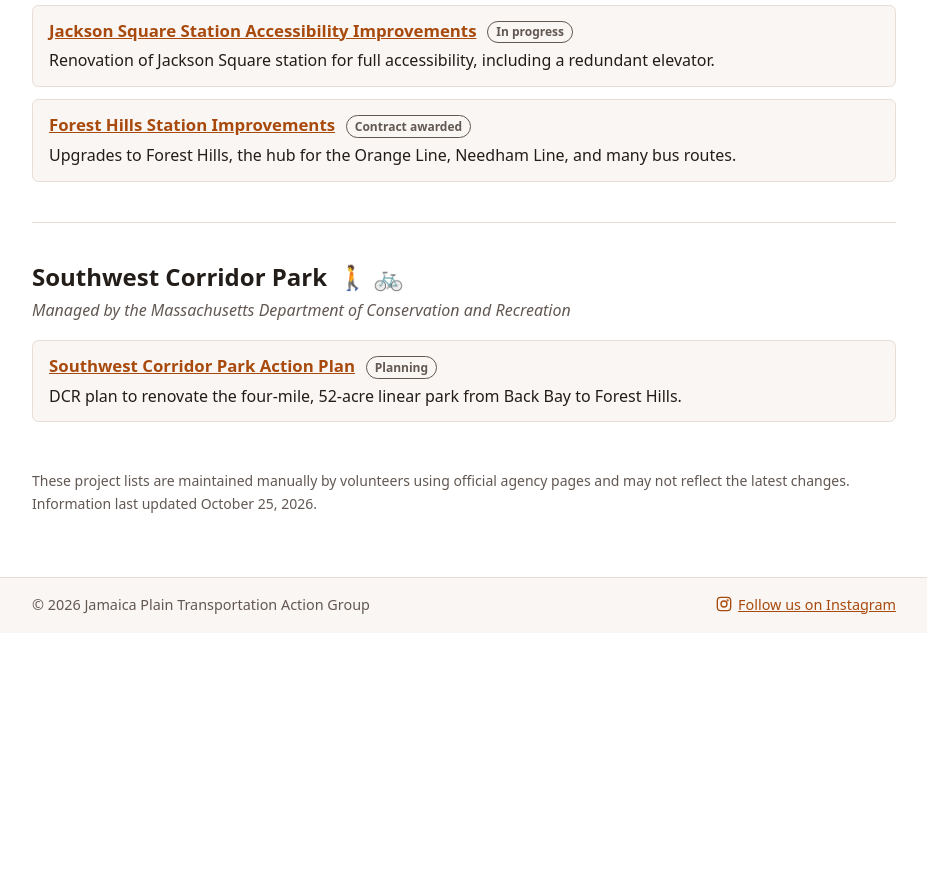
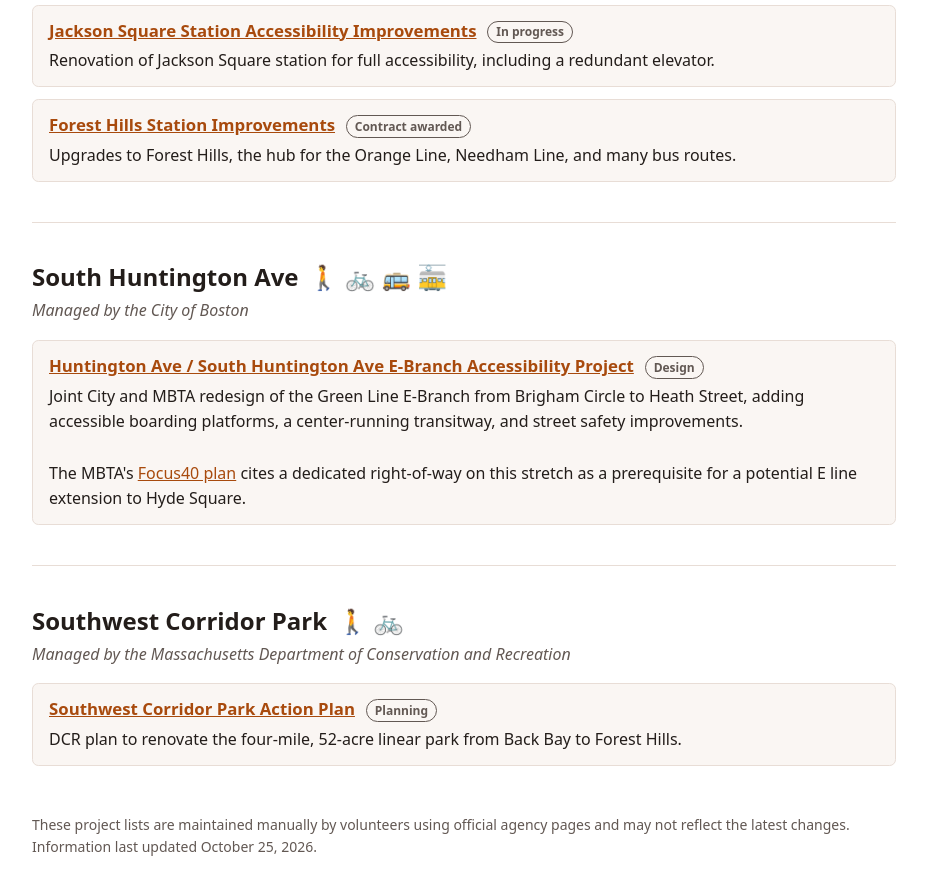
Before and after one commit to nathan-weinberg/jptag, a Jekyll site: the page built from projects.md, in a window 1280 px wide and 900 px high, scrolled down 1323 px. Shown: the top 895 px of the window, without its empty margins (176-1103 px from the left). Built offline with Jekyll 4.4.1, drawn with Linux system fonts in a browser that asks for light colours; before the commit the page ends 1956 px from its top, so only the background shows below that.

Commit message:
Add South Huntington Ave section to Projects page
Track the Huntington Ave / South Huntington Ave E-Branch Accessibility
Project, noting Focus40's mention of it as a prerequisite for a
potential E line extension to Hyde Square.

Co-Authored-By: Claude Opus 5.5 (1M context) <noreply@anthropic.com>
Signed-off-by: Nathan Weinberg <nathansweinberg@gmail.com>

```diff
--- a/_data/projects.yml
+++ b/_data/projects.yml
@@ -62,6 +62,20 @@ sections:
         url: https://www.mbta.com/projects/forest-hills-station-improvements
         status: Contract awarded
 
+  - id: south-huntington-ave
+    title: South Huntington Ave
+    emoji: 🚶 🚲 🚌 🚋
+    agency: City of Boston
+    projects:
+      - title: Huntington Ave / South Huntington Ave E-Branch Accessibility Project
+        description: >-
+          Joint City and MBTA redesign of the Green Line E-Branch from Brigham Circle to Heath Street,
+          adding accessible boarding platforms, a center-running transitway, and street safety improvements.<br><br>
+          The MBTA's <a href="https://web.archive.org/web/20211006004231id_/https://static1.squarespace.com/static/57757a3cff7c50f318d8aae0/t/5c904501f9619a6b93cd1ee0/1552958737005/05-Programs.pdf#page=13">Focus40 plan</a>
+          cites a dedicated right-of-way on this stretch as a prerequisite for a potential E line extension to Hyde Square.
+        url: https://www.boston.gov/departments/transportation/huntington-avenuesouth-huntington-avenue-e-branch-accessibility-project
+        status: Design
+
   - id: southwest-corridor-park
     title: Southwest Corridor Park
     emoji: 🚶 🚲
```
